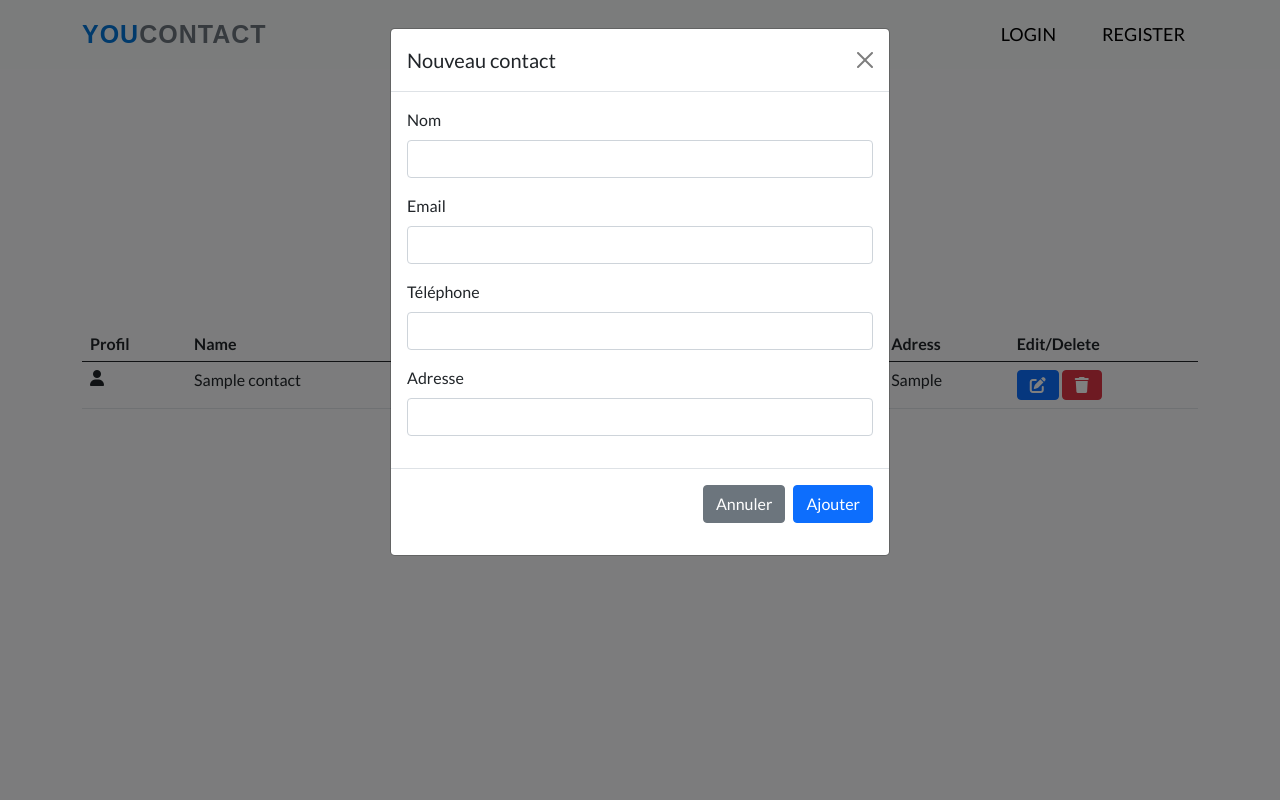
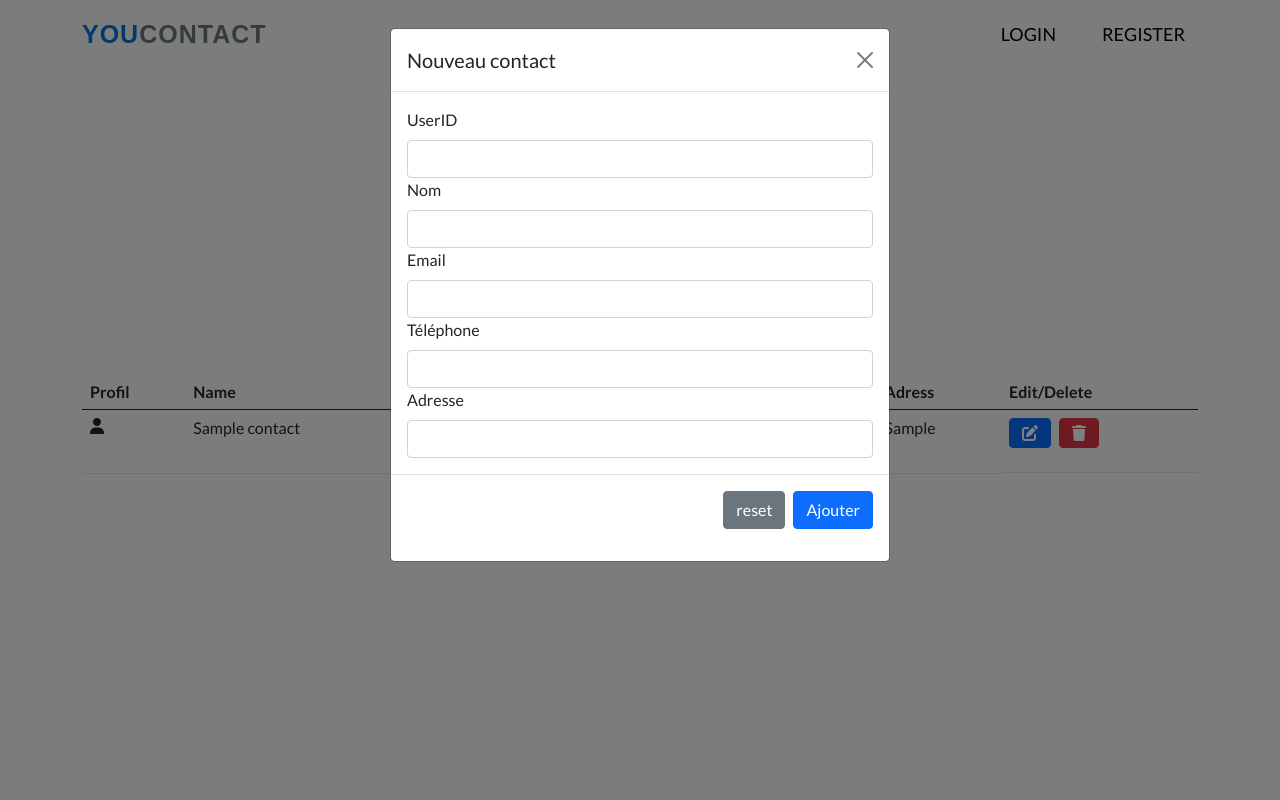
Before and after one commit to Zakaria-Kharroub/YouContact, a PHP site: page / in a window 1280 px wide, after a click on "ajouter contact". Run offline with PHP 8.4, Linux system fonts and the light colour scheme; tables that the repository leaves empty hold one stand-in row (values such as "Sample post"); data that the repository does not hold is empty; some web fonts are replaced.

Commit message:
ajouter delete php

```diff
--- a/index.php
+++ b/index.php
@@ -7,11 +7,11 @@ $result = mysqli_query($conn, $query);
 ?>
 <!DOCTYPE html>
 <html lang="en">
-<?php include 'head.php' ?>
+<?php include 'layout/head.php' ?>
 
-<body>
+<body >
 
-<?php include 'navbar.php'; ?>
+<?php include 'layout/navbar.php'; ?>
 
   <!-- ------------------- -->
 <main class='container'>
@@ -21,15 +21,15 @@ $result = mysqli_query($conn, $query);
 <!-- Button trigger modal -->
 <div class="btn-ajout-modal" style="margin-top: 20px;display:flex;justify-content: center;">
 
-  <button type="button" class="btn btn-success mt-5" data-bs-toggle="modal" data-bs-target="#exampleModal">
+  <button type="button" class="btn btn-success m-5" data-bs-toggle="modal" data-bs-target="#exampleModal">
   ajouter contact
   </button>
 </div>
 
 
 
-
-    <table class="container table mt-5">
+<div style="height: 470px; overflow: scroll;">
+<table class="container table mt-5" >
   <thead>
     <tr>
       <!-- <th scope="col">ID</th> -->
@@ -53,15 +53,31 @@ $result = mysqli_query($conn, $query);
             echo "<td>" . $row['telephone'] . "</td>";
             echo "<td>" . $row['Email'] . "</td>";
             echo "<td>" . $row['Adresse'] . "</td>";
-            echo "<td>
-                  <button type='button' class='btn btn-primary'><i class='fa-solid fa-pen-to-square'></i></button>
-                  <button type='button' class='btn btn-danger'><i class='fa-solid fa-trash'></i></button>
+
+            echo "
+            <td class='d-flex'>
+
+            <form method='post' >
+                <input type='hidden' name='contactID' value='" . $row['ContactID'] . "'>
+                <button type='submit' class='btn btn-primary'><i class='fa-solid fa-pen-to-square'></i></button>
+            </form>
+
+
+            <form action='delete.php' method='post'class='ms-2'>
+                <input type='hidden' name='contactID' value='" . $row['ContactID'] . "'>
+                <button type='submit' class='btn btn-danger'><i class='fa-solid fa-trash'></i></button>
+            </form>
             </td>";
+
             echo "</tr>";
+
               }
               ?>
             </tbody>
 </table>
+
+</div>
+
 
 <!-- <div class='mt-5'>
 <button type="button" class="btn btn-success">Ajouter un contact</button>
@@ -80,26 +96,30 @@ $result = mysqli_query($conn, $query);
             </div>
             <form action="insert.php" method="POST">
                 <div class="modal-body">
-                        <!-- Formulaire pour ajouter un contact -->
-                        <div class="mb-3">
+
+                    <div >
+                        <label for="UserID" class="form-label">UserID</label>
+                        <input type="number" class="form-control" id="UserID" name="UserID" required>
+                    </div>
+                    <div >
                         <label for="nom" class="form-label">Nom</label>
                         <input type="text" class="form-control" id="nom" name="Nom" required>
                     </div>
-                        <div class="mb-3">
+                    <div >
                         <label for="email" class="form-label">Email</label>
                         <input type="email" class="form-control" id="email" name="Email" required>
                     </div>
-                        <div class="mb-3">
+                    <div >
                         <label for="telephone" class="form-label">Téléphone</label>
                         <input type="tel" class="form-control" id="telephone" name="telephone" required>
                     </div>
-                        <div class="mb-3">
+                    <div >
                         <label for="adresse" class="form-label">Adresse</label>
                         <input type="text" class="form-control" id="adresse" name="Adress" required>
                     </div>
                 </div>
                 <div class="modal-footer">
-                        <button type="reset" class="btn btn-secondary" data-bs-dismiss="modal">Annuler</button>
+                    <button type="reset" class="btn btn-secondary">reset</button>
                     <button type="submit" class="btn btn-primary">Ajouter</button>
                 </div>
             </form>
@@ -107,16 +127,9 @@ $result = mysqli_query($conn, $query);
     </div>
 </div>
 
-
 </main>
 
 
-
-
-
-<!-- start footer -->
-
-<!--end footer  -->
 
 
 <script src="https://cdn.jsdelivr.net/npm/@popperjs/core@2.9.2/dist/umd/popper.min.js" integrity="sha384-IQsoLXl5PILFhosVNubq5LC7Qb9DXgDA9i+tQ8Zj3iwWAwPtgFTxbJ8NT4GN1R8p" crossorigin="anonymous"></script>
--- a/head.php
+++ b/layout/head.php
@@ -10,7 +10,7 @@
     <link href="https://fonts.googleapis.com/css2?family=Allerta+Stencil&family=Lato:wght@300;400;700;900&display=swap" rel="stylesheet">
 	<!-- link bootstrap -->
     <link href="https://cdn.jsdelivr.net/npm/bootstrap@5.0.2/dist/css/bootstrap.min.css" rel="stylesheet" integrity="sha384-EVSTQN3/azprG1Anm3QDgpJLIm9Nao0Yz1ztcQTwFspd3yD65VohhpuuCOmLASjC" crossorigin="anonymous">    <!-- link css -->
-	<link href="style.css" rel="stylesheet">
+	<link href="css/style.css" rel="stylesheet">
     <!-- icon font awesome link -->
     <link rel="stylesheet" href="https://cdnjs.cloudflare.com/ajax/libs/font-awesome/6.4.2/css/all.min.css">
 </head>
```
Also changed, not shown: delete.php (added, +17 -0 lines), css/style.css (renamed from style.css), layout/navbar.php (renamed from navbar.php). Lines whose indentation alone changed are shown as unchanged.
